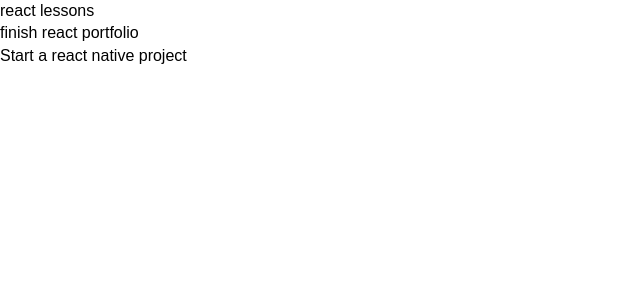
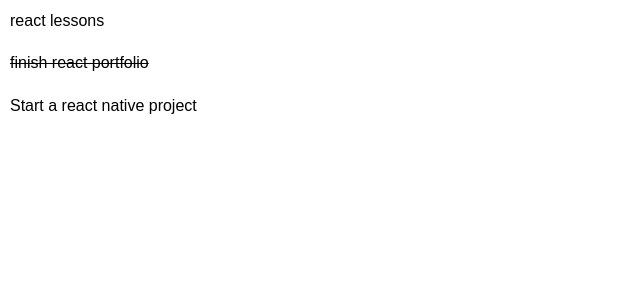
Before and after one commit to leeroyp/react-todo-list, a React (Create React App) app: page / in a window 1280 px wide. Shown: the top 300 px of the page, without its empty margins (0-640 px from the left). Built offline with nearby package versions, Linux system fonts and the light colour scheme.

Commit message:
added prop-types to both components

```diff
--- a/src/App.js
+++ b/src/App.js
@@ -14,7 +14,7 @@
       {
         id: 2,
         tittle: 'finish react portfolio',
-        completed: false
+        completed: true
       },
       {
         id: 3,
--- a/src/components/TodoItem.js
+++ b/src/components/TodoItem.js
@@ -1,13 +1,32 @@
-import React, { Component } from 'react'
+import React, { Component } from 'react';
+import PropTypes from 'prop-types';
+
 
 export class TodoItem extends Component {
+getStyle = () => {
+   return{
+       background: 'f4f4f4',
+       padding: '10px',
+       borderBotton: '1px #ccc dotted',
+       textDecoration: this.props.todo.completed?
+       'line-through' : 'none'
+   }
+
+}
+
     render() {
         return (
-            <div>
+            <div style= {this.getStyle()}>
               <p>{this.props.todo.tittle}</p>
             </div>
         )
     }
 }
+        //PropTypes
+  TodoItem.propTypes = {
+    todos: PropTypes.object.isRequired
+}
+
+
 
 export default TodoItem
--- a/src/components/Todos.js
+++ b/src/components/Todos.js
@@ -1,5 +1,6 @@
 import React, { Component } from 'react';
 import TodoItem from './TodoItem';
+import PropTypes from 'prop-types';
 
 
 class Todos extends Component {
@@ -9,5 +10,10 @@
         ));
     }
 }
+    //PropTypes
+  Todos.propTypes = {
+      todos: PropTypes.array.isRequired
+  }
+
 
 export default Todos;
```
